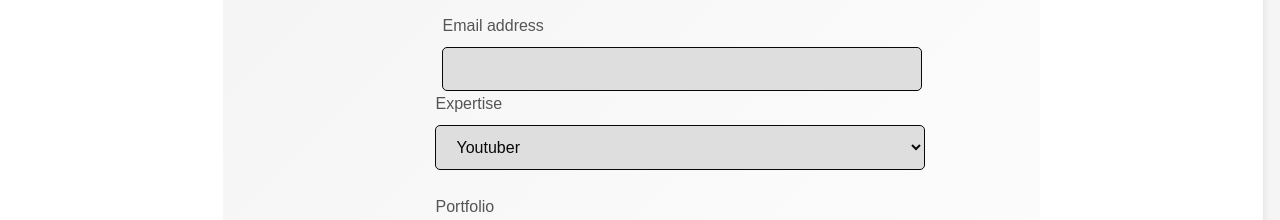
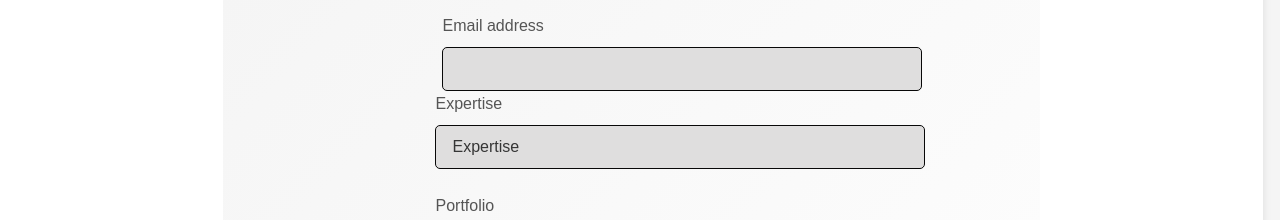
Before and after one commit to adarshRsinha/Creatorship, a React (Vite) app in the folder creatorship-project/: page /create-creator in a window 1280 px wide. Shown: the part 1080-1300 px from the top of the page. Built offline with nearby package versions, Linux system fonts and the light colour scheme.

Commit message:
update form

```diff
--- a/creatorship-project/src/profile/CreatorForm.jsx
+++ b/creatorship-project/src/profile/CreatorForm.jsx
@@ -30,7 +30,8 @@ const CreatorForm = () => {
         alert('Creator profile created');
         navigate('/creator-details');
       } catch (error) {
-        console.error(error);
+        console.error('Error creating creator profile:', error);
+    alert(`Error creating creator profile: ${error.message}`);
       }
     };
 
@@ -79,21 +80,16 @@ const CreatorForm = () => {
                     </div>
                   </div>
                   <div className="form-group">
-                  <label htmlFor="exampleSelectExpertise">Expertise</label>
-                  <select
+                    <label htmlFor="exampleInputPortfolio">Expertise</label>
+                    <input
+                      type="text"
                       className="form-control"
-                    id="exampleSelectExpertise"
+                      id="exampleInputPortfolio"
+                      placeholder="Expertise"
                       name="expertise"
                       value={expertise}
                       onChange={(e) => setExpertise(e.target.value)}
-                  >
-                    <option value="Youtuber">Youtuber</option>
-                    <option value="Social Media Influencer">Social Media Influencer</option>
-                    <option value="Website content writer">Website content writer</option>
-                    <option value="Blogger">Blogger</option>
-                    <option value="Video Creator">Video Creator</option>
-                    <option value="Photographer">Photographer</option>
-                  </select>
+                    />
                   </div>
                   <div className="form-group">
                     <label htmlFor="exampleInputPortfolio">Portfolio</label>
@@ -107,28 +103,6 @@ const CreatorForm = () => {
                       onChange={(e) => setPortfolio(e.target.value)}
                     />
                   </div>
-                {/* <div className="form-group">
-                  <label htmlFor="exampleTextarea1">Bio</label>
-                  <textarea
-                    className="form-control"
-                    id="exampleTextarea1"
-                    rows="4"
-                    name="bio"
-                    value={bio}
-                    onChange={(e) => setBio(e.target.value)}
-                  ></textarea>
-                </div> */}
-                {/* <div className="form-group">
-                  <label htmlFor="exampleTextarea2">Youtube</label>
-                  <textarea
-                    className="form-control"
-                    id="exampleTextarea2"
-                    rows="4"
-                    name="youtube"
-                    value={youtube}
-                    onChange={onChange}
-                  ></textarea>
-                </div> */}
                   <div className="form-group">
                     <label htmlFor="exampleTextarea2">Instagram</label>
                     <textarea
@@ -151,20 +125,8 @@ const CreatorForm = () => {
                       onChange={(e) => setTwitter(e.target.value)}
                     ></textarea>
                   </div>
-                {/* <div className="form-group">
-                  <label htmlFor="exampleTextarea2">Skills</label>
-                  <textarea
-                    className="form-control"
-                    id="exampleTextarea2"
-                    rows="4"
-                    name="skills"
-                    value={skills}
-                    onChange={onChange}
-                  ></textarea>
-                </div> */}
                   <button type="submit" className="btn btn-primary">Submit</button>
-                {/* <button type="submit" className="btn btn-primary">Submit</button> */}
-                <button type="button" className="btn btn-light">Cancel</button>
+                  <button type="button" className="btn btn-light" onClick={() => navigate('/creator-details')}>Cancel</button>
                 </form>
               </div>
             </div>
```
Lines whose indentation alone changed are shown as unchanged.
